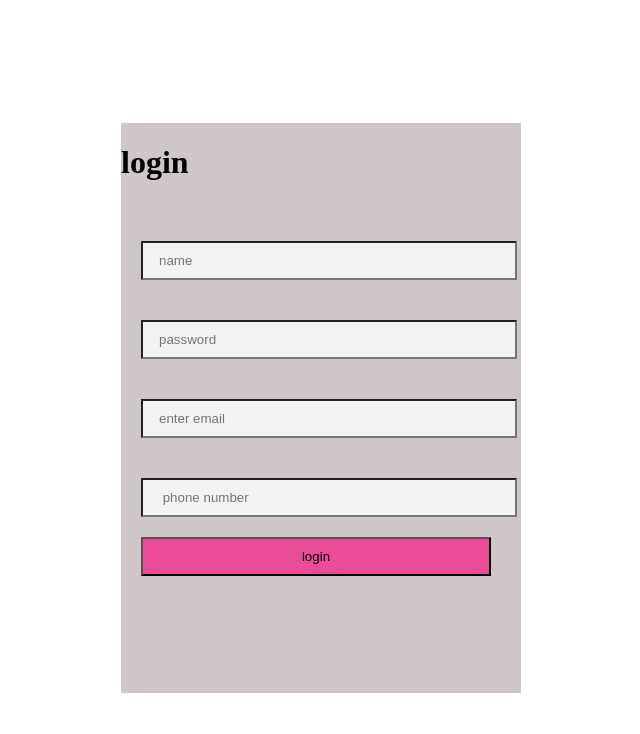
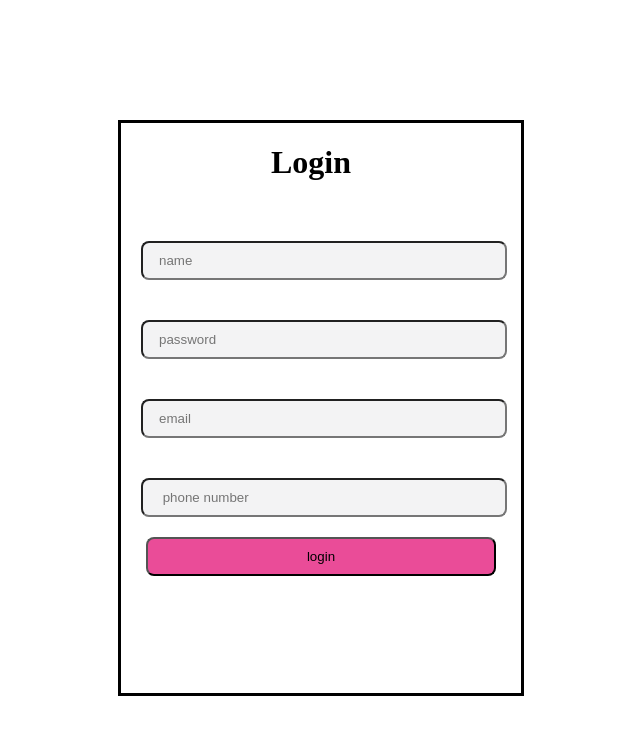
Before and after one commit to 12abhiramiabhi/Mernstack-blog-app, a React (Vite) app in the folder front-end/: page /LoginPage in a window 1280 px wide. Shown: the top 734 px of the page, without its empty margins (319-959 px from the left). Built offline with nearby package versions, Linux system fonts and the light colour scheme.

Commit message:
completed login pagee

```diff
--- a/front-end/src/Components/LoginPage.jsx
+++ b/front-end/src/Components/LoginPage.jsx
@@ -6,10 +6,10 @@ function LoginPage() {
     return (
         <div className='signup-container2'>
             <div className='signup-card'>
-                <h1 className='signup-head'>login</h1><br />
+                <h1 className='signup-head'>Login</h1><br />
                 <input type="text" placeholder='name' className='input12' /><br />
                 <input type="password" placeholder='password' className=' input1' /><br />
-                <input type="text" placeholder='enter email' className='input2' /><br />
+                <input type="text" placeholder='email' className='input2' /><br />
                 <input type="text" placeholder=' phone number' className='input3' /><br />
                 <button className='signup-button'>login</button>
             </div>
--- a/front-end/src/Components/SignupPage.jsx
+++ b/front-end/src/Components/SignupPage.jsx
@@ -6,10 +6,10 @@ function SignupPage() {
     return (
         <div className='signup-container2'>
             <div className='signup-card'>
-                <h1 className='signup-head'> signup</h1><br />
+                <h1 className='signup-head'> Signup</h1><br />
                 <input type="text" placeholder='name' className='input12' /><br />
                 <input type="password" placeholder='password' className=' input1' /><br />
-                <input type="text" placeholder='enter email' className='input2' /><br />
+                <input type="text" placeholder='email' className='input2' /><br />
                 <input type="text" placeholder=' phone number' className='input3' /><br />
                 <button className='signup-button'>signup</button>
             </div>
--- a/front-end/src/Components/signup.css
+++ b/front-end/src/Components/signup.css
@@ -11,56 +11,71 @@ body {
     border: none;
     align-items: center;
     background-color: #ffffff;
+
 }
 
 .signup-card {
-    background-color: rgb(207, 199, 199);
+    /* background-color: rgb(207, 199, 199); */
+    background-color: #ffffff;
     height: 570px;
     width: 400px;
     border: none;
-
+    border-style: solid;
 
 }
 
 .input12 {
     background: #f3f3f4;
     padding: 10px 16px;
-    width: 340px;
+    width: 330px;
     margin-left: 10px;
     color: #0d0c22;
     margin: 20px;
+    border-radius: 8px;
+
 }
 
 .signup-button {
     background: #Ea4c98;
     padding: 10px 16px;
     width: 350px;
-    margin-left: 20px;
+    margin-left: 25px;
+    border-radius: 8px;
 }
 
 .input1 {
     background: #f3f3f4;
     padding: 10px 16px;
-    width: 340px;
+    width: 330px;
     margin-left: 10px;
     color: #0d0c22;
     margin: 20px;
+    border-radius: 8px;
+
 }
 
 .input2 {
     background: #f3f3f4;
     padding: 10px 16px;
-    width: 340px;
+    width: 330px;
     margin-left: 10px;
     color: #0d0c22;
     margin: 20px;
+    border-radius: 8px;
+
 }
 
 .input3 {
     background: #f3f3f4;
     padding: 10px 16px;
-    width: 340px;
+    width: 330px;
     margin-left: 10px;
+
     color: #0d0c22;
     margin: 20px;
+    border-radius: 8px;
+
 }
+.signup-head{
+    margin-left: 150px;
+}
```
